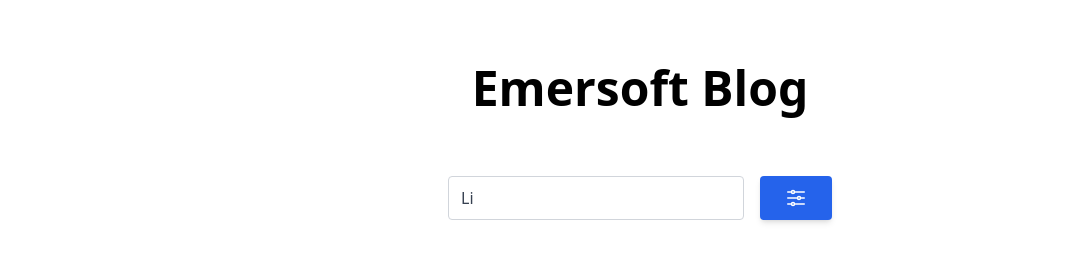
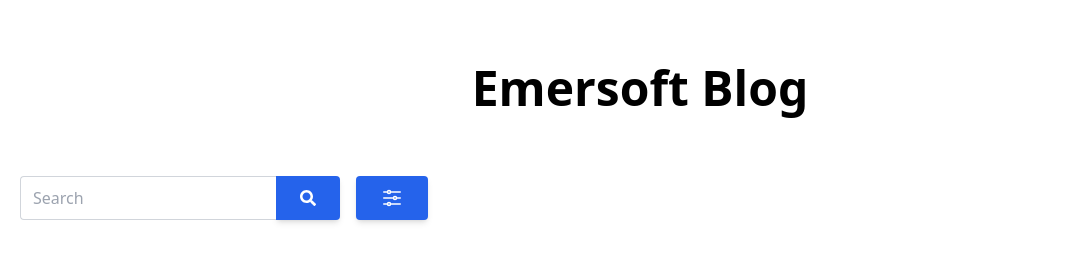
Before and after one commit to PositivePerson/MRsft_task, a Next.js app: page / in a window 1280 px wide. Shown: the top 270 px of the page, without its empty margins (0-1083 px from the left). Built offline with nearby package versions, Linux system fonts and the light colour scheme.

Commit message:
refactor: rebuild to pass only handler Function through props  AND  search by click on Loop icon, not dynamic

```diff
--- a/components/elements/searchBar.tsx
+++ b/components/elements/searchBar.tsx
@@ -1,15 +1,37 @@
-import React, { Dispatch, SetStateAction } from 'react';
+import React, { useState } from 'react';
 
 type SearchBarProps = {
-    input: string,
-    setInput?: Dispatch<SetStateAction<string>>;
+    handleSearch: (text: string) => void
 }
 
-const SearchBar = ({ input, setInput }: SearchBarProps) => {
-    return (< div className="flex justify-center" >
-        <div className="xl:w-96">
-            <div className="input-group relative flex gap-4 items-stretch w-full">
-                <input type="search" value={input} onChange={(e) => setInput(e.target.value)} className="form-control relative flex-auto min-w-0 block w-full px-3 py-1.5 text-base font-normal text-gray-700 bg-white bg-clip-padding border border-solid border-gray-300 rounded transition ease-in-out m-0 focus:text-gray-700 focus:bg-white focus:border-blue-600 focus:outline-none" placeholder="Search" aria-label="Search" aria-describedby="button-addon2" />
+const SearchBar = ({ handleSearch }: SearchBarProps) => {
+    // const SearchBar = ({ handleSearch }: SearchBarProps) => {
+    const [input, setInput] = useState('')
+
+    return (
+        <div className="flex justify-center" >
+            <div className="w-full px-5 w-96">
+                <div className="flex gap-2 md:gap-4 items-stretch w-full">
+                    <div className="input-group flex flex-row relative">
+                        <input
+                            type="search"
+                            value={input}
+                            onChange={(e) => setInput(e.target.value)}
+                            className="form-control relative flex-auto min-w-0 block px-3 py-1.5 text-base font-normal text-gray-700 bg-white bg-clip-padding border border-r-0 border-solid border-gray-300 rounded-tl rounded-bl transition ease-in-out m-0 focus:text-gray-700 focus:bg-white focus:border-blue-600 focus:outline-none"
+                            placeholder="Search"
+                            aria-label="SearchInput"
+                            aria-describedby="search-input" />
+                        <button
+                            className="btn inline-block px-6 py-2.5 bg-blue-600 text-white font-medium text-xs leading-tight uppercase shadow-md rounded-tr rounded-br hover:bg-blue-700 hover:shadow-lg focus:bg-blue-700  focus:shadow-lg focus:outline-none focus:ring-0 active:bg-blue-800 active:shadow-lg transition duration-150 ease-in-out flex items-center"
+                            type="button"
+                            onClick={() => handleSearch(input)}
+                            id="search-button">
+                            <svg aria-hidden="true" focusable="false" data-prefix="fas" data-icon="search" className="w-4" role="img" xmlns="http://www.w3.org/2000/svg" viewBox="0 0 512 512">
+                                <path fill="currentColor" d="M505 442.7L405.3 343c-4.5-4.5-10.6-7-17-7H372c27.6-35.3 44-79.7 44-128C416 93.1 322.9 0 208 0S0 93.1 0 208s93.1 208 208 208c48.3 0 92.7-16.4 128-44v16.3c0 6.4 2.5 12.5 7 17l99.7 99.7c9.4 9.4 24.6 9.4 33.9 0l28.3-28.3c9.4-9.4 9.4-24.6.1-34zM208 336c-70.7 0-128-57.2-128-128 0-70.7 57.2-128 128-128 70.7 0 128 57.2 128 128 0 70.7-57.2 128-128 128z"></path>
+                            </svg>
+                        </button>
+                    </div>
+
                     <div className="flex space-x-2 justify-center">
                         <button type="button" className="inline-block px-6 py-2.5 bg-blue-600 text-white font-medium text-xs leading-tight uppercase rounded shadow-md hover:bg-blue-700 hover:shadow-lg focus:bg-blue-700 focus:shadow-lg focus:outline-none focus:ring-0 active:bg-blue-800 active:shadow-lg transition duration-150 ease-in-out">
                             <svg xmlns="http://www.w3.org/2000/svg" fill="none" viewBox="0 0 24 24" strokeWidth={1.5} stroke="currentColor" className="w-6 h-6">
@@ -20,7 +42,8 @@ const SearchBar = ({ input, setInput }: SearchBarProps) => {
                     </div>
                 </div>
             </div>
-    </div >)
+        </div>
+    )
 }
 
 export default SearchBar
```
Lines whose indentation alone changed are shown as unchanged.
